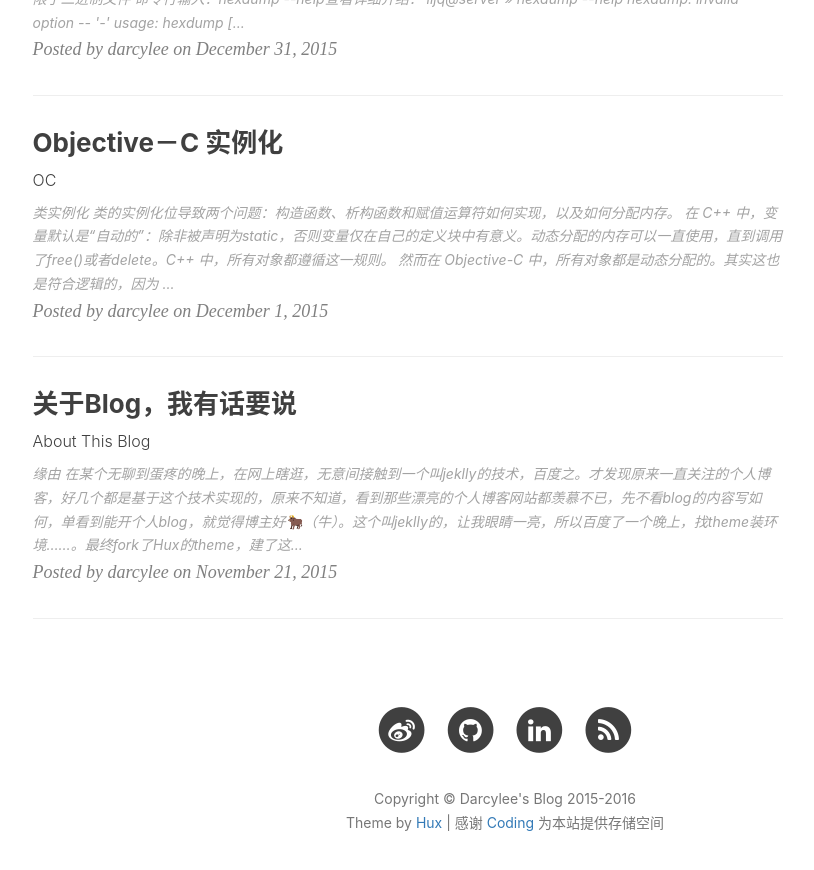
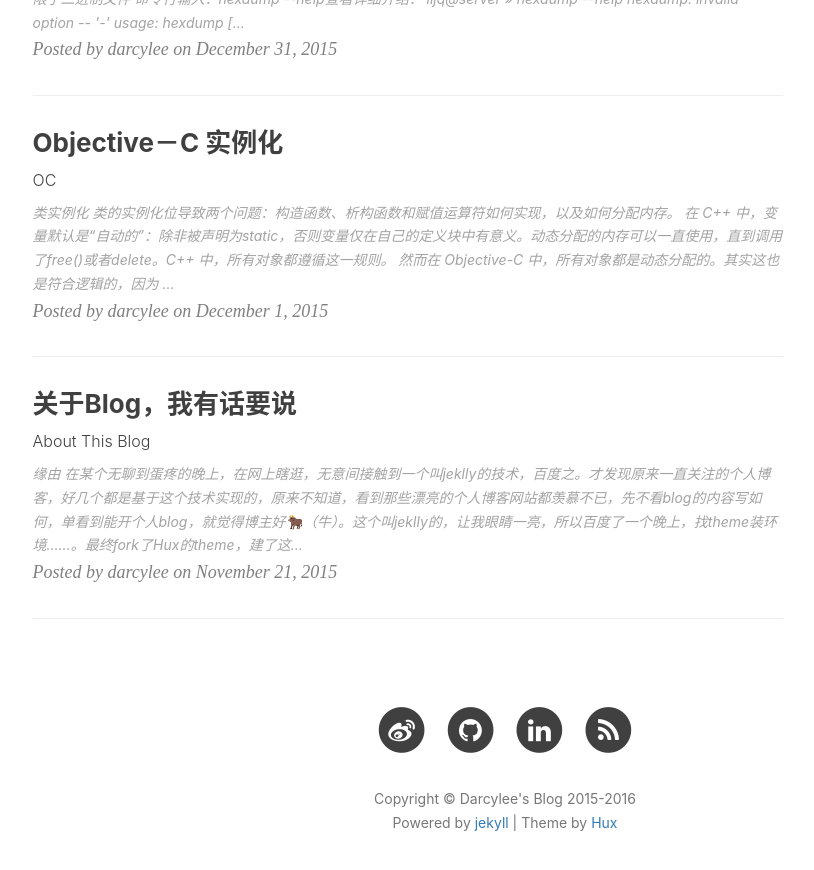
Before and after one commit to darcylee/darcylee.github.io, a Jekyll site: the page built from index.html, in a window 1280 px wide and 900 px high, scrolled down 2171 px. Shown: the top 870 px of the window, without its empty margins (135-949 px from the left). Built offline with Jekyll 4.4.1, drawn with Linux system fonts in a browser that asks for light colours; nearby versions of some CDN libraries; the list of posts is cut into pages by our own code; comment, search, counter and statistics services are not loaded.

Commit message:
move coding thanks

```diff
--- a/_includes/footer.html
+++ b/_includes/footer.html
@@ -79,8 +77,8 @@
                 </ul>
                 <p class="copyright text-muted">
                     Copyright &copy; {{ site.title }} 2015-{{ site.time | date: '%Y' }}
-                    <br>
-                    Theme by <a href="http://huangxuan.me">Hux</a> | <span class="credit">感谢 <a href="https://coding.net/home-desktop.html?redirect=false" target="_blank">Coding</a> 为本站提供存储空间</span>
+                  <br>
+                  Powered by <a href="http://jekyllrb.com/">jekyll</a> | Theme by <a href="http://huangxuan.me">Hux</a>
                     <!-- <iframe
                         style="margin-left: 2px; margin-bottom:-5px;"
                         frameborder="0" scrolling="0" width="91px" height="20px"
@@ -141,9 +139,7 @@
 <!-- <script>async("http://cdn.bootcss.com/highlight.js/8.6/highlight.min.js", function(){hljs.initHighlightingOnLoad();})</script> -->
 <!-- <link href="http://cdn.bootcss.com/highlight.js/8.6/styles/atom-one-dark.min.css" rel="stylesheet"> -->
 
-<script>
- /* async("https://cdnjs.cloudflare.com/ajax/libs/highlight.js/9.8.0/highlight.min.js", function(){hljs.initHighlightingOnLoad();})*/
-</script>
+<!-- <script> async("https://cdnjs.cloudflare.com/ajax/libs/highlight.js/9.8.0/highlight.min.js", function(){hljs.initHighlightingOnLoad();})</script> -->
 <!-- <link href="https://cdnjs.cloudflare.com/ajax/libs/highlight.js/9.8.0/styles/atom-one-dark.min.css" rel="stylesheet"> -->
 
 <!-- jquery.tagcloud.js -->
```
Also changed, not shown: other parts of _includes/footer.html (+0 -2 lines).
